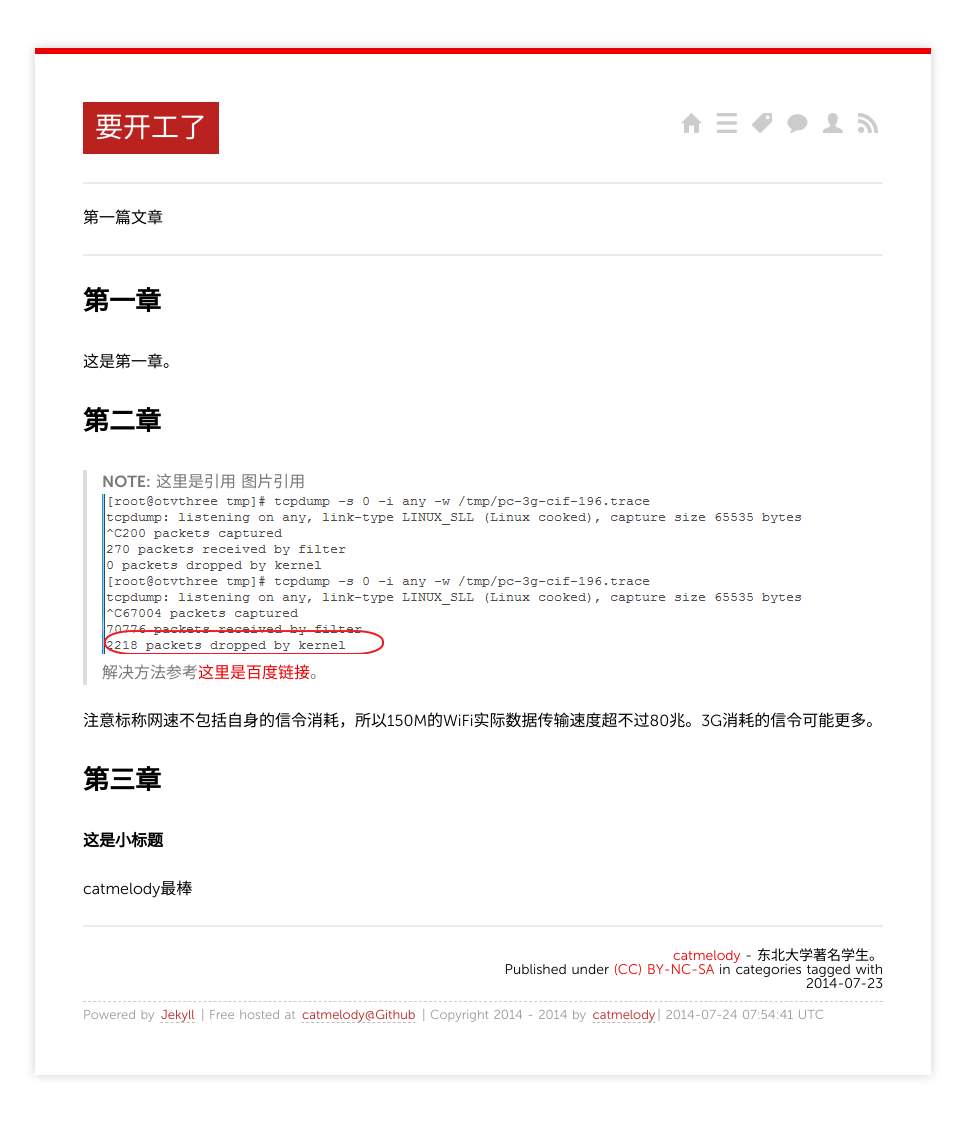
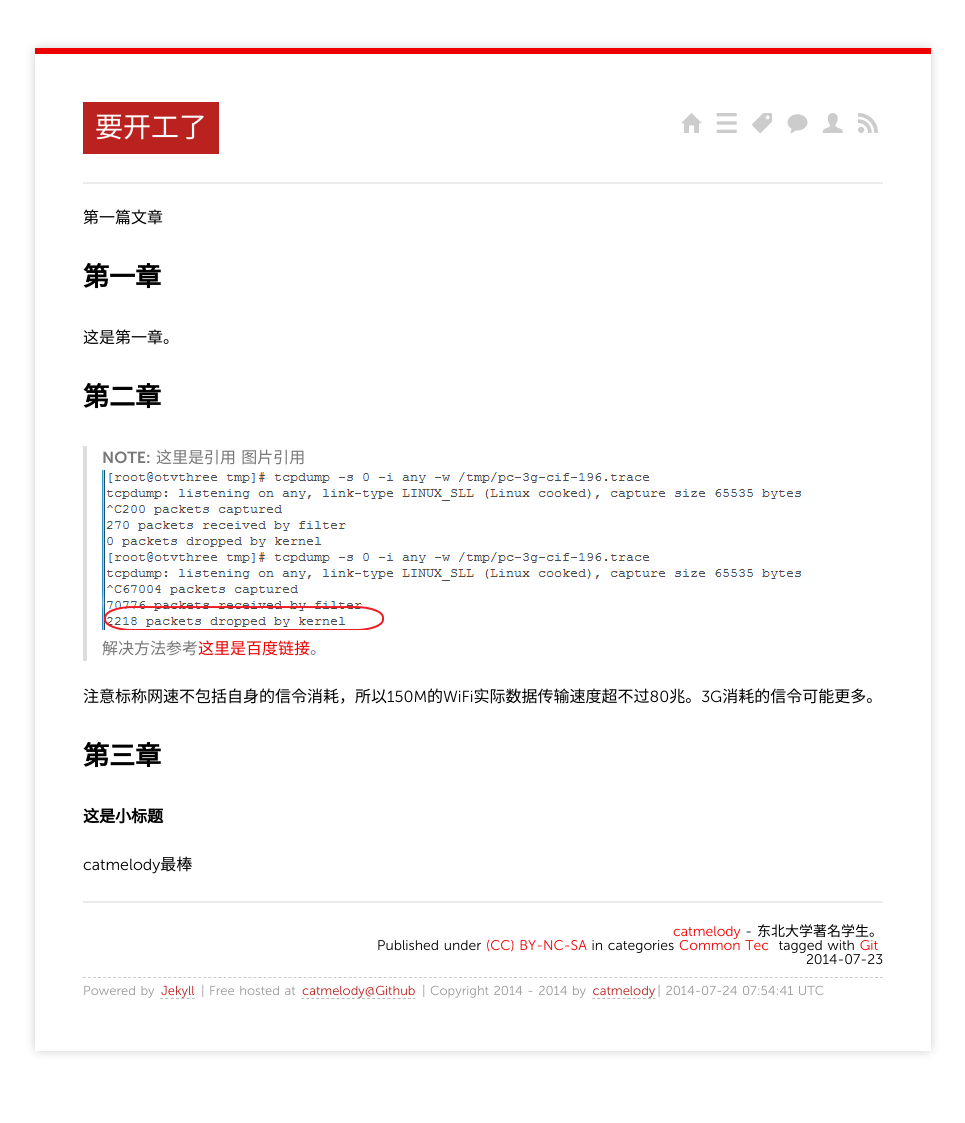
Before and after one commit to catmelody/blog, a Jekyll site: the page built from _posts/2014/2014-07-23-first.md, in a window 1280 px wide. Shown: the whole page, without its empty margins (157-1122 px from the left). Built offline with Jekyll 4.4.1, drawn with Linux system fonts in a browser that asks for light colours; nearby versions of some CDN libraries; Markdown is read by kramdown in place of the engine named in the settings; comment, search, counter and statistics services are not loaded; after the commit the page ends 1099 px from its top, so only the background shows below that.

```diff
--- a/_posts/2014/2014-07-23-first.md
+++ b/_posts/2014/2014-07-23-first.md
@@ -1,13 +1,13 @@
 ---
 layout: post
 title: 要开工了
-
+categories:
+- Common Tec
+tags:
+- Git
 ---
 
 第一篇文章
-
-----------
-
 
 ## 第一章
 这是第一章。
```
